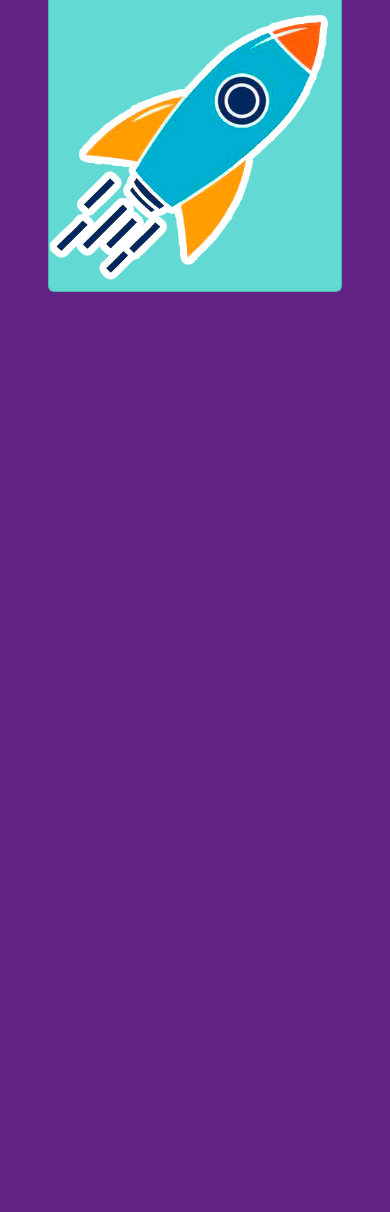
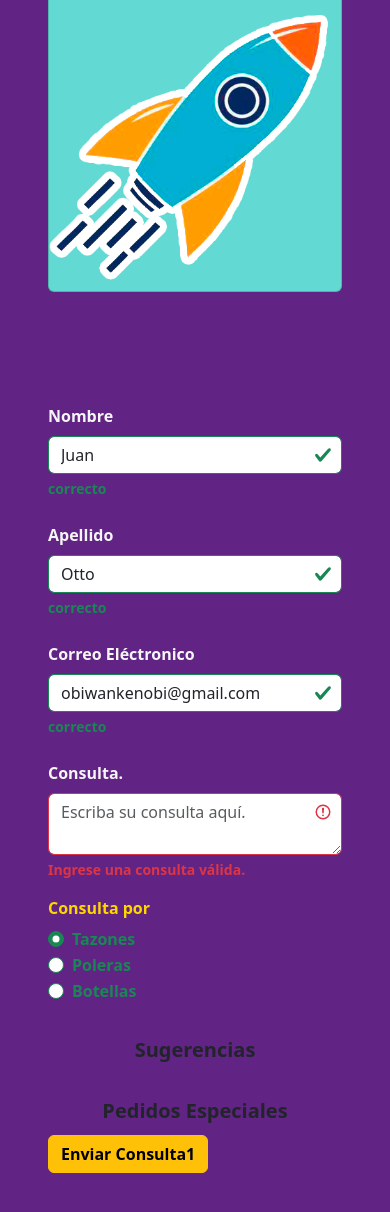
Before and after one commit to Pipelisk/Pipelisk, a plain HTML site: page index.html in a window 390 px wide. Shown: the part 3429-4641 px from the top of the page. Before the commit the page ends 3785 px from the top, so only its background shows below. Drawn offline with nearby package versions, Linux system fonts and the light colour scheme.

Commit message:
ultimo commit antes de entregar

```diff
--- a/assets/css/style.css
+++ b/assets/css/style.css
@@ -4,3 +4,55 @@
    padding: 500px;
 }
    */
+
+   h1 {
+      color:antiquewhite
+   }
+
+   a {
+      color: gold; !important
+   }
+
+   form{
+      color: whitesmoke
+   }
+
+   fieldset {
+      color:gold
+   }
+
+   /** botones nav **/
+.btn-dynamic{
+   display: block;
+   width: auto;
+   border: 3px solid #f80ab1;
+   text-decoration: none;
+   color: #dd0303;
+   padding: 6px 10x;
+   margin-top: 5px;
+   text-align: center;
+   position: relative;
+}
+
+.btn-dynamic::before{
+   content:'';
+   position: absolute;
+   top: 0;
+   bottom: 0;
+   right: 0;
+   left: 0;
+   background-color: rgb(12, 136, 99);
+   z-index: -1;
+
+   left: 100%;
+   width: 0%;
+   transition: .3s;
+}
+
+.btn-dynamic:hover::before{
+   left: 0%;
+   width: 100%;
+
+}
+
+/* https://www.youtube.com/watch?v=xptxTw8x24M
--- a/assets/js/script.js
+++ b/assets/js/script.js
@@ -0,0 +1,8 @@
+const boton = document.getElementById('btn1');
+boton.addEventListened('click', function() {
+    boton.style.backgroundColor = 'green';
+})
+
+function msj1() {
+    document.write('Consulta Enviada')
+}
--- a/index.html
+++ b/index.html
@@ -10,26 +10,25 @@
     integrity="sha384-QWTKZyjpPEjISv5WaRU9OFeRpok6YctnYmDr5pNlyT2bRjXh0JMhjY6hW+ALEwIH" crossorigin="anonymous">
 </head>
 
-<body style="background-color: rgb(97, 36, 133)" >
-    <nav class="navbar bg-dark border-bottom border-body    " data-bs-theme="dark"> <!-- fixed-top -->
+<body style="background-color: rgb(97, 36, 133)">
+  <nav class="navbar bg-dark border-bottom border-body" data-bs-theme="dark"> <!-- fixed-top (no me resulto)-->
     <div class="container-fluid">
-            <img src="/assets/img/kst.png" alt="Logo" width="55" height="50"
-                class="d-inline-block align-text-top">
-            <a class="navbar-brand fs-1" href="#" >KreaStore</a>
+      <img src="/assets/img/kst.png" alt="Logo" width="55" height="50" class="d-inline-block align-text-top">
+      <a class="navbar-brand fs-1" href="#">KreaStore</a>
 
       <nav class="navbar navbar-expand-lg bg-body-tertiary">
         <div class="container-fluid">
           <a class="navbar-brand" href="#">Menú</a>
-                    <button class="navbar-toggler" type="button" data-bs-toggle="collapse"
-                        data-bs-target="#navbarNavAltMarkup" aria-controls="navbarNavAltMarkup" aria-expanded="false"
-                        aria-label="Toggle navigation">
+          <button class="navbar-toggler" type="button" data-bs-toggle="collapse" data-bs-target="#navbarNavAltMarkup"
+            aria-controls="navbarNavAltMarkup" aria-expanded="false" aria-label="Toggle navigation">
             <span class="navbar-toggler-icon"></span>
           </button>
           <div class="collapse navbar-collapse" id="navbarNavAltMarkup">
             <div class="navbar-nav">
-                            <a class="nav-link" href="#">Tazones</a>
-                            <a class="nav-link" href="#">Poleras</a>
-                            <a class="nav-link" href="#">Botellas</a>
+              <a class="nav-link" href="#tazones">Tazones</a>
+              <a class="nav-link" href="#poleras">Poleras</a>
+              <a class="nav-link" href="#botellas">Botellas</a>
+              <a class="nav-link" href="#form11">Contactanos</a>
             </div>
           </div>
         </div>
@@ -38,8 +37,8 @@
     </div>
   </nav>
 
-    <h1 class="mx-auto p-2 text-color-danger text-color-success" style="width: 700px; text-emphasis-color: #ffffff ; "><strong>Estampados Personalizados</strong>
-        <div class="col-md-4";></div>
+  <h1 class="mx-auto p-2" style="width: 700px;"><strong>Estampados Personalizados</strong>
+    <div class="col-md-4" ;></div>
   </h1>
 
   <div class="p-3">
@@ -50,8 +49,9 @@
         </div>
         <div class="col-md-8">
           <div class="card-body">
-              <h5 class="card-title"><strong>Tazones</strong></h5>
-              <p class="card-text"><strong>Tazones de loza blanca disponibles para diseño en full color mediante la técnica de sublimación.</strong></p>
+            <h5 class="card-title" id="tazones"><strong>Tazones</strong></h5>
+            <p class="card-text"><strong>Tazones de loza blanca disponibles para diseño en full color mediante la
+                técnica de sublimación.</strong></p>
             <!-- <p class="card-text"><small class="text-body-secondary">Last updated 3 mins ago</small></p> -->
           </div>
         </div>
@@ -88,11 +88,13 @@
         </div>
 
       </div>
-            <button class="carousel-control-prev" type="button" data-bs-target="#carouselExampleAutoplaying" data-bs-slide="prev">
+      <button class="carousel-control-prev" type="button" data-bs-target="#carouselExampleAutoplaying"
+        data-bs-slide="prev">
         <span class="carousel-control-prev-icon" aria-hidden="true"></span>
         <span class="visually-hidden">Previous</span>
       </button>
-            <button class="carousel-control-next" type="button" data-bs-target="#carouselExampleAutoplaying" data-bs-slide="next">
+      <button class="carousel-control-next" type="button" data-bs-target="#carouselExampleAutoplaying"
+        data-bs-slide="next">
         <span class="carousel-control-next-icon" aria-hidden="true"></span>
         <span class="visually-hidden">Next</span>
       </button>
@@ -107,7 +109,7 @@
         </div>
         <div class="col-md-8">
           <div class="card-body">
-                  <h5 class="card-title"><strong>Poleras</strong></h5>
+            <h5 class="card-title" id="poleras"><strong>Poleras</strong></h5>
             <p class="card-text"><strong>Poleras 100% algodon para estampado con vinilo textil</strong></p>
             <!-- <p class="card-text"><small class="text-body-secondary">Last updated 3 mins ago</small></p> -->
           </div>
@@ -141,11 +143,13 @@
           <img src="/assets/img/polera07.png" class="d-block w-50" alt="...">
         </div>
       </div>
-            <button class="carousel-control-prev" type="button" data-bs-target="#carouselExampleAutoplaying" data-bs-slide="prev">
+      <button class="carousel-control-prev" type="button" data-bs-target="#carouselExampleAutoplaying"
+        data-bs-slide="prev">
         <span class="carousel-control-prev-icon" aria-hidden="true"></span>
         <span class="visually-hidden">Previous</span>
       </button>
-            <button class="carousel-control-next" type="button" data-bs-target="#carouselExampleAutoplaying" data-bs-slide="next">
+      <button class="carousel-control-next" type="button" data-bs-target="#carouselExampleAutoplaying"
+        data-bs-slide="next">
         <span class="carousel-control-next-icon" aria-hidden="true"></span>
         <span class="visually-hidden">Next</span>
       </button>
@@ -160,8 +164,9 @@
         </div>
         <div class="col-md-8">
           <div class="card-body">
-                  <h5 class="card-title"><strong>Botellas</strong></h5>
-                  <p class="card-text"><strong>Botella metalica para transportar tu bebida a cualquier parte con seguridad</strong></p>
+            <h5 class="card-title" id="botellas"><strong>Botellas</strong></h5>
+            <p class="card-text"><strong>Botella metalica para transportar tu bebida a cualquier parte con
+                seguridad</strong></p>
             <!-- <p class="card-text"><small class="text-body-secondary">Last updated 3 mins ago</small></p> -->
           </div>
         </div>
@@ -173,26 +178,28 @@
     <div id="carouselExampleAutoplaying" class="carousel slide" data-bs-ride="carousel">
       <div class="carousel-inner">
         <div class="carousel-item active">
-                    <img src="/assets/img/botella.jpeg" class="d-block w-50" alt="...">
+          <img src="/assets/img/botella.jpeg" class="d-block w-50" alt="botella0">
         </div>
         <div class="carousel-item">
-                    <img src="/assets/img/botella01.png" class="d-block w-50" alt="...">
+          <img src="/assets/img/botella01.png" class="d-block w-50" alt="botella1">
         </div>
         <div class="carousel-item">
-                    <img src="/assets/img/botella02.jpg" class="d-block w-50" alt="...">
+          <img src="/assets/img/botella02.png" class="d-block w-50" alt="botella2">
         </div>
         <div class="carousel-item">
-                    <img src="/assets/img/botella03.jpg" class="d-block w-50" alt="...">
+          <img src="/assets/img/botella03.jpg" class="d-block w-50" alt="botella3">
         </div>
         <div class="carousel-item">
-                    <img src="/assets/img/botella04.jpeg" class="d-block w-50" alt="...">
+          <img src="/assets/img/botella04.jpeg" class="d-block w-50" alt="botella4">
         </div>
       </div>
-                <button class="carousel-control-prev" type="button" data-bs-target="#carouselExampleAutoplaying" data-bs-slide="prev">
+      <button class="carousel-control-prev" type="button" data-bs-target="#carouselExampleAutoplaying"
+        data-bs-slide="prev">
         <span class="carousel-control-prev-icon" aria-hidden="true"></span>
         <span class="visually-hidden">Previous</span>
       </button>
-                <button class="carousel-control-next" type="button" data-bs-target="#carouselExampleAutoplaying" data-bs-slide="next">
+      <button class="carousel-control-next" type="button" data-bs-target="#carouselExampleAutoplaying"
+        data-bs-slide="next">
         <span class="carousel-control-next-icon" aria-hidden="true"></span>
         <span class="visually-hidden">Next</span>
       </button>
@@ -211,7 +218,9 @@
         <div class="col-md-8">
           <div class="card-body">
             <h5 class="card-title"><strong>Visión</strong></h5>
-                  <p class="card-text"><strong>Lorem ipsum dolor sit amet consectetur adipisicing elit. Harum nesciunt neque deleniti et. Minima alias aperiam corrupti cupiditate sequi reprehenderit incidunt iusto voluptate eum, harum totam nesciunt consequuntur unde asperiores!</strong></p>
+            <p class="card-text"><strong>Lorem ipsum dolor sit amet consectetur adipisicing elit. Harum nesciunt neque
+                deleniti et. Minima alias aperiam corrupti cupiditate sequi reprehenderit incidunt iusto voluptate eum,
+                harum totam nesciunt consequuntur unde asperiores!</strong></p>
             <!--<p class="card-text"><small class="text-body-secondary">Last updated 3 mins ago</small></p>-->
           </div>
         </div>
@@ -226,11 +235,13 @@
         <div class="col-md-8">
           <div class="card-body p-5">
             <h5 class="card-title"><strong>Misión</strong></h5>
-                    <p class="card-text"><strong>Lorem ipsum dolor sit, amet consectetur adipisicing elit. Voluptatum pariatur dolorem quam eveniet ad et atque alias rerum delectus velit quis laboriosam exercitationem, repudiandae nihil voluptates deserunt minima perspiciatis itaque.</strong></p>
+            <p class="card-text"><strong>Lorem ipsum dolor sit, amet consectetur adipisicing elit. Voluptatum pariatur
+                dolorem quam eveniet ad et atque alias rerum delectus velit quis laboriosam exercitationem, repudiandae
+                nihil voluptates deserunt minima perspiciatis itaque.</strong></p>
             <!-- <p class="card-text"><small class="text-body-secondary">Compra Aqui</small></p> -->
           </div>
         </div>
-                <div class="col-md-4";>
+        <div class="col-md-4" ;>
           <img src="/assets/img/mision.png" class="img-fluid rounded-start" alt="img-mision">
         </div>
 
@@ -239,6 +250,148 @@
   </section>
 
 
+  <form class="p-5"><strong>
+
+    <form class="row g-3">
+      <div class="col-md-4" id="form11">
+        <label for="validationServer01" class="form-label">Nombre</label>
+        <input type="text" class="form-control is-valid" id="validationServer01" value="Juan" required>
+        <div class="valid-feedback">          correcto        </div>
+      </div>
+      <br>
+      <div class="col-md-4">
+        <label for="validationServer02" class="form-label">Apellido</label>
+        <input type="text" class="form-control is-valid" id="validationServer02" value="Otto" required>
+        <div class="valid-feedback">          correcto        </div>
+      <br>
+      </div>
+      <div class="col-md-4">
+        <label for="validationServer03" class="form-label">Correo Eléctronico</label>
+        <input type="email" class="form-control is-valid" id="validationServer03" value="obiwankenobi@gmail.com" required> <!--placeholder="obiwankenobi@gmail.com"-->
+        <div class="valid-feedback">          correcto        </div>
+      </div>
+      <br>
+      <!--
+      <div class="col-md-4">
+        <label for="validationServerUsername" class="form-label">Username</label>
+        <div class="input-group has-validation">
+          <span class="input-group-text" id="inputGroupPrepend3">@</span>
+          <input type="text" class="form-control is-invalid" id="validationServerUsername" aria-describedby="inputGroupPrepend3 validationServerUsernameFeedback" required>
+          <div id="validationServerUsernameFeedback" class="invalid-feedback">
+            Please choose a username.
+          </div>
+        </div>
+      </div>
+
+      <div class="col-md-6">
+        <label for="validationServer03" class="form-label">City</label>
+        <input type="text" class="form-control is-invalid" id="validationServer03" aria-describedby="validationServer03Feedback" required>
+        <div id="validationServer03Feedback" class="invalid-feedback">
+          Por favor denos una ciudad valida.
+        </div>
+      </div>
+
+      <div class="col-md-3">
+        <label for="validationServer04" class="form-label">State</label>
+        <select class="form-select is-invalid" id="validationServer04" aria-describedby="validationServer04Feedback" required>
+          <option selected disabled value="">Choose...</option>
+          <option>...</option>
+        </select>
+        <div id="validationServer04Feedback" class="invalid-feedback">
+          Please select a valid state.
+        </div>
+      </div>
+      <div class="col-md-3">
+        <label for="validationServer05" class="form-label">Zip</label>
+        <input type="text" class="form-control is-invalid" id="validationServer05" aria-describedby="validationServer05Feedback" required>
+        <div id="validationServer05Feedback" class="invalid-feedback">
+          Please provide a valid zip.
+        </div>
+      </div>
+
+      <div class="col-12">
+        <div class="form-check">
+          <input class="form-check-input is-invalid" type="checkbox" value="" id="invalidCheck3" aria-describedby="invalidCheck3Feedback" required>
+          <label class="form-check-label" for="invalidCheck3">
+            Agree to terms and conditions
+          </label>
+          <div id="invalidCheck3Feedback" class="invalid-feedback">
+            You must agree before submitting.
+          </div>
+        </div>
+      </div>
+      -->
+
+    </form>
+
+    <form class="was-validated">
+      <div class="mb-3">
+        <label for="validationTextarea" class="form-label">Consulta.</label>
+        <textarea class="form-control" id="validationTextarea" placeholder="Escriba su consulta aquí." required></textarea>
+        <div class="invalid-feedback">
+          Ingrese una consulta válida.
+        </div>
+      </div>
+
+
+      <fieldset class="row mb-3">
+        <legend class="col-form-label col-sm-2 pt-0">Consulta por</legend>
+        <div class="col-sm-10">
+          <div class="form-check">
+            <input class="form-check-input" type="radio" name="gridRadios" id="gridRadios1" value="option1" checked>
+            <label class="form-check-label" for="gridRadios1">
+              Tazones
+            </label>
+          </div>
+          <div class="form-check">
+            <input class="form-check-input" type="radio" name="gridRadios" id="gridRadios2" value="option2">
+            <label class="form-check-label" for="gridRadios2">
+              Poleras
+            </label>
+          </div>
+          <div class="form-check">
+            <input class="form-check-input" type="radio" name="gridRadios" id="gridRadios3" value="option3">
+            <label class="form-check-label" for="gridRadios3">
+              Botellas
+            </label>
+          </div>
+        </div>
+      </fieldset>
+
+
+      <div class="d-grid gap-2">
+        <button type="button" class="btn btn-lg btn-dynamic"><strong>Sugerencias</strong></button>
+        <button type="button" class="btn btn-lg btn-dynamic"><strong>Pedidos Especiales</strong></button>
+      </div>
+
+
+      <div class="col-12">
+        <button onclick="msj1()" class="btn btn-warning" type="submit" id="btn1"><Strong>Enviar Consulta1</Strong></button>
+      </div>
+
+<!--
+      <button type="button" class="btn btn-outline-light" type="submit" id="btn1">Enviar Consulta2</button>
+
+      <button type="submit" id="btn1">Enviar Consulta3</button>
+    -
+      <button id="btn1"> Enviar Consulta4</button> -->
+
+
+      <!--
+      <div class="row mb-3">
+        <div class="col-sm-10 offset-sm-2">
+          <div class="form-check">
+            <input class="form-check-input" type="checkbox" id="gridCheck1">
+            <label class="form-check-label" for="gridCheck1">
+              Example checkbox
+            </label>
+          </div>
+        </div>
+      </div>
+      <button type="submit" class="btn btn-primary">Sign in</button>
+    </strong>
+    </form>
+    -->
 
 
       <!--
@@ -252,7 +405,7 @@
 
 
 
-
+<script src="/assets/js/script.js"></script>
       <script src="https://cdn.jsdelivr.net/npm/bootstrap@5.3.3/dist/js/bootstrap.bundle.min.js"
         integrity="sha384-YvpcrYf0tY3lHB60NNkmXc5s9fDVZLESaAA55NDzOxhy9GkcIdslK1eN7N6jIeHz"
         crossorigin="anonymous"></script>
```
Lines whose indentation alone changed are shown as unchanged.
